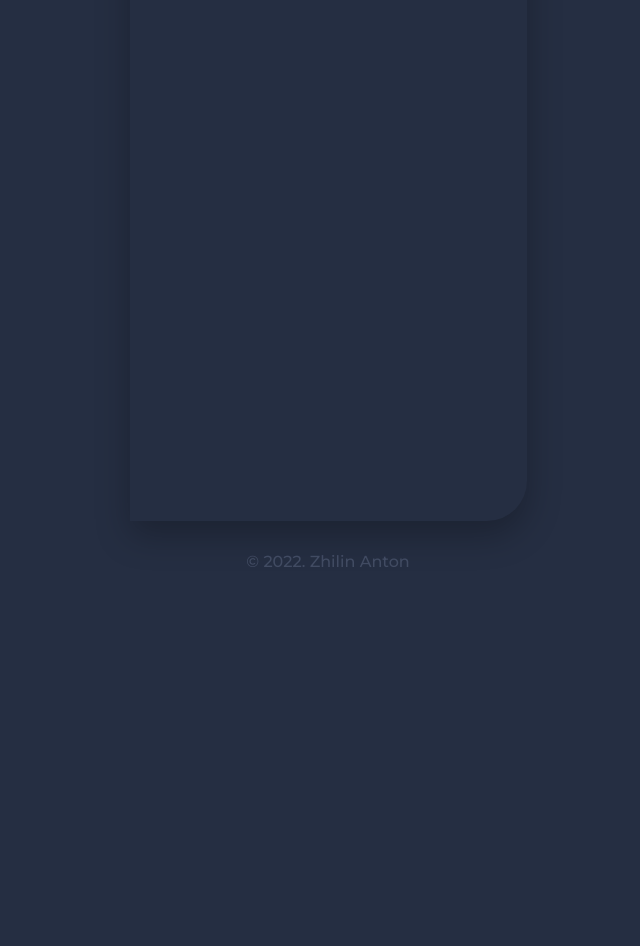
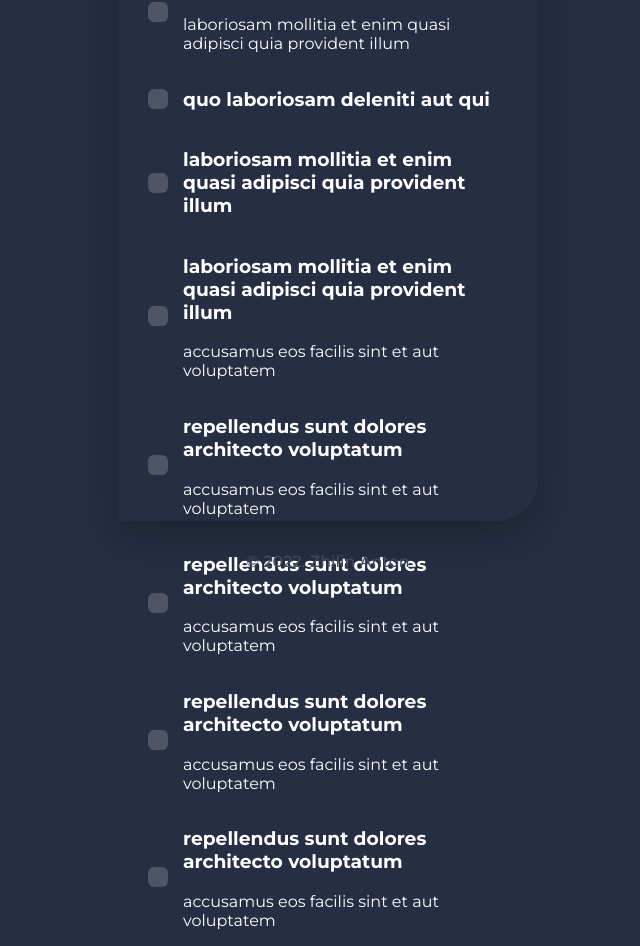
Before and after one commit to ministrov/awesome-todo, a Vue app: page / in a window 1280 px wide. Shown: the part 237-1183 px from the top of the page, without its empty margins (312-952 px from the left). Before the commit the page ends 816 px from the top, so only its background shows below. Built offline with nearby package versions, Linux system fonts and the light colour scheme.

Commit message:
Did List item

```diff
--- a/src/App.vue
+++ b/src/App.vue
@@ -7,7 +7,70 @@
         <AddButton />
       </div>
 
+      <ul class="todo-list">
+        <li class="todo-list__item">
+          <CheckboxCom />
 
+          <div class="info-item">
+            <h3 class="info-item__title">delectus aut autem</h3>
+            <p class="info-item__text">laboriosam mollitia et enim quasi adipisci quia provident illum</p>
+          </div>
+        </li>
+        <li class="todo-list__item">
+          <CheckboxCom />
+
+          <div class="info-item">
+            <h3 class="info-item__title">quo laboriosam deleniti aut qui</h3>
+          </div>
+        </li>
+        <li class="todo-list__item">
+          <CheckboxCom />
+
+          <div class="info-item">
+            <h3 class="info-item__title">laboriosam mollitia et enim quasi adipisci quia provident illum</h3>
+          </div>
+        </li>
+        <li class="todo-list__item">
+          <CheckboxCom />
+
+          <div class="info-item">
+            <h3 class="info-item__title">laboriosam mollitia et enim quasi adipisci quia provident illum</h3>
+            <p class="info-item__text">accusamus eos facilis sint et aut voluptatem</p>
+          </div>
+        </li>
+        <li class="todo-list__item">
+          <CheckboxCom />
+
+          <div class="info-item">
+            <h3 class="info-item__title">repellendus sunt dolores architecto voluptatum</h3>
+            <p class="info-item__text">accusamus eos facilis sint et aut voluptatem</p>
+          </div>
+        </li>
+        <li class="todo-list__item">
+          <CheckboxCom />
+
+          <div class="info-item">
+            <h3 class="info-item__title">repellendus sunt dolores architecto voluptatum</h3>
+            <p class="info-item__text">accusamus eos facilis sint et aut voluptatem</p>
+          </div>
+        </li>
+        <li class="todo-list__item">
+          <CheckboxCom />
+
+          <div class="info-item">
+            <h3 class="info-item__title">repellendus sunt dolores architecto voluptatum</h3>
+            <p class="info-item__text">accusamus eos facilis sint et aut voluptatem</p>
+          </div>
+        </li>
+        <li class="todo-list__item">
+          <CheckboxCom />
+
+          <div class="info-item">
+            <h3 class="info-item__title">repellendus sunt dolores architecto voluptatum</h3>
+            <p class="info-item__text">accusamus eos facilis sint et aut voluptatem</p>
+          </div>
+        </li>
+      </ul>
     </div>
 
     <p class="copyright">© 2022. Zhilin Anton</p>
@@ -16,10 +79,12 @@
 
 <script>
 import AddButton from './components/AddButton.vue'
+import CheckboxCom from './components/CheckboxCom.vue'
 export default {
   name: 'App',
   components: {
-    AddButton
+    AddButton,
+    CheckboxCom
   }
 }
 </script>
@@ -74,4 +139,19 @@ body {
   line-height: 1.2;
   color: #414B62;
 }
+
+.todo-list {
+  margin: 0;
+  padding: 0;
+  list-style: none;
+}
+.todo-list__item {
+  display: flex;
+  align-items: center;
+  max-width: 360px;
+}
+.info-item {
+  max-width: 325px;
+  margin-left: 15px;
+}
 </style>
--- /dev/null
+++ b/src/components/CheckboxCom.vue
@@ -0,0 +1,22 @@
+<template>
+  <input class="checkbox-input" type="checkbox">
+</template>
+
+<script>
+export default {
+
+}
+</script>
+
+<style lang="scss">
+.checkbox-input {
+  display: block;
+  width: 20px;
+  height: 20px;
+  margin: 0;
+  background-color: #4F5565;
+  border-radius: 6px;
+  appearance: none;
+  -webkit-appearance: none;
+}
+</style>
```
